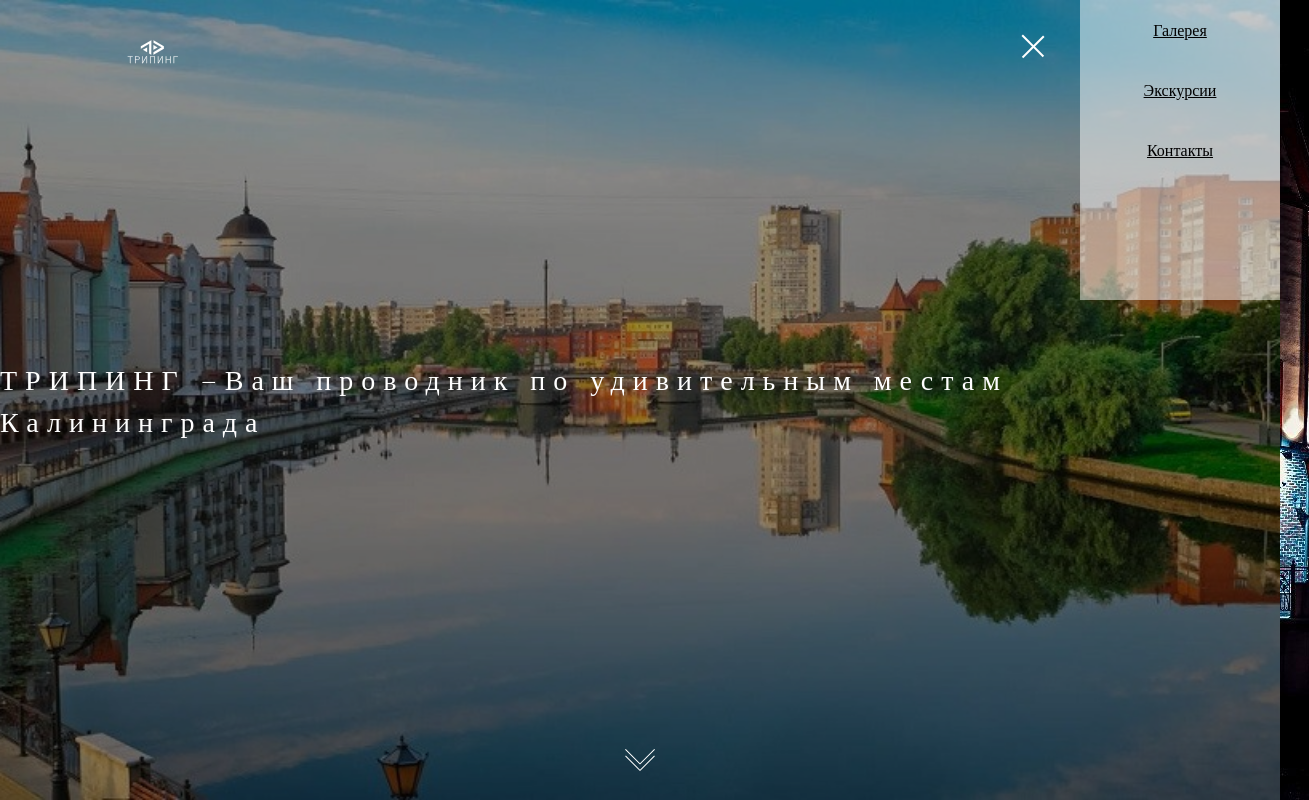
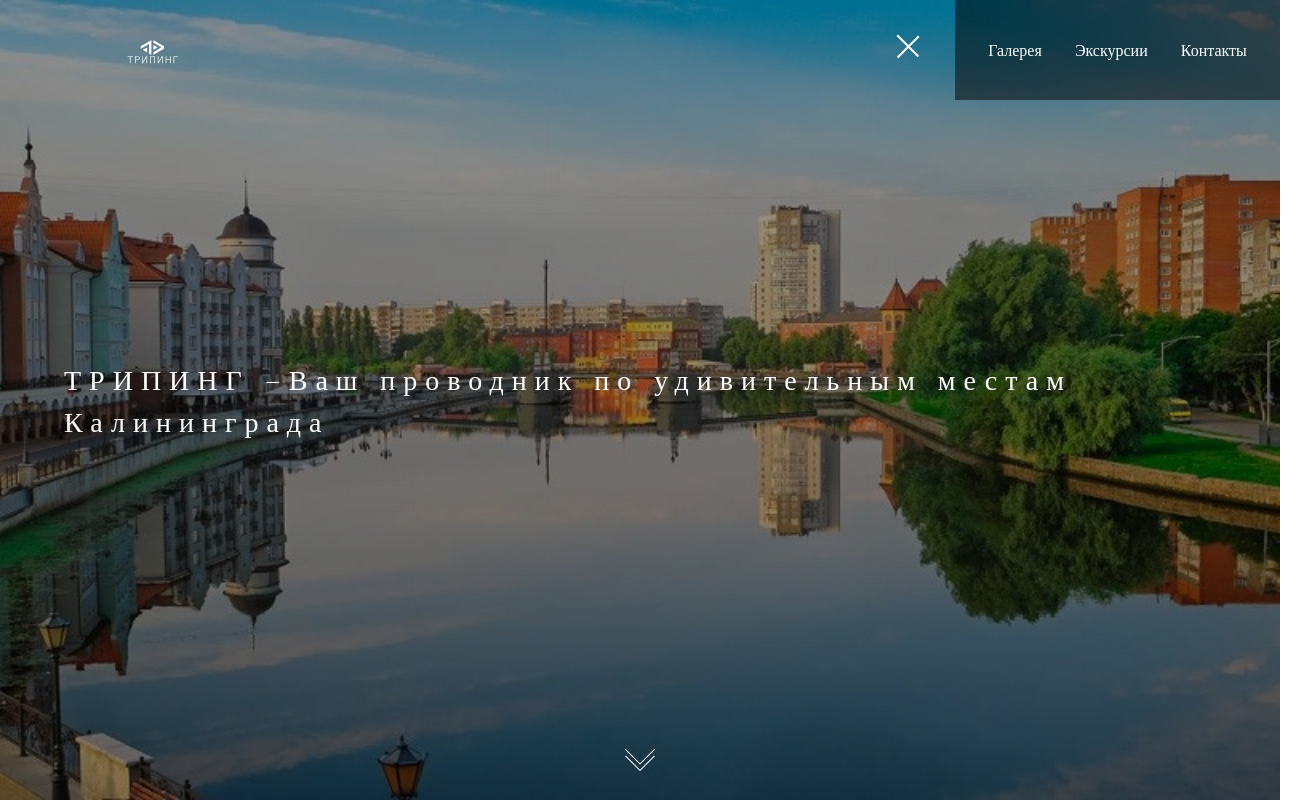
Before and after one commit to vattgern/Kaliningrad, a plain HTML site: page index.html in a window 1280 px wide. Both pictures are taken after a click on the element 1233 px from the left and 43 px from the top of the page. Shown: the top 800 px of the page, 1309 px wide, since content can reach past the window. Drawn offline with nearby package versions, Linux system fonts and the light colour scheme.

Commit message:
16:15 Чистим код 10 февраля

```diff
--- a/css/header.css
+++ b/css/header.css
@@ -6,7 +6,7 @@
         flex-direction: column;
         align-items: center;
         position: relative;
-        background: url("../images/back-header.jpeg") no-repeat fixed center;
+        background: url("../images/back-header.jpeg") no-repeat fixed bottom right;
         background-size: cover;
     }
     .header-back-shadow{
@@ -319,6 +319,9 @@
     }
 }
 @media screen and (max-width: 1365px) and (min-width: 375px){
+    html,body{
+        overflow-x: hidden;
+    }
     header{
         width: 100%;
         height: 100vh;
@@ -408,35 +411,39 @@
         background-color: white;
     }
     .header-list-ul{
-        width: 200px;
-        height: 300px;
-        background-color: rgba(255, 255, 255, 0.5);
+        width: 325px;
+        height: 100px;
+        background-color: rgba(0, 0, 0, 0.5);
         position: absolute;
         top: 0;
         right: 0;
-        z-index: 3;
+        display: none;
         font-family: 'Playfair Display', serif;
-        display: none;
-        transition: all 0.4s ease;
+    }
+    .header-list-ul li a{
+        width: 100%;
+        text-decoration: none;
     }
     .burger-menu-move{
-        transform: translateX(-200px);
+        transform: translateX(-325px);
     }
     .list-none{
-        display: block;
-        z-index: 3;
-    }
-    .header-list-ul li{
-        width: 100%;
-        height: 20%;
+        display: flex;
+        flex-direction: row;
+        justify-content: space-evenly;
+        z-index: 5;
     }
     .header-list-ul a{
         width: 100%;
         height: 100%;
-        color: black;
+        color: white;
         display: flex;
         justify-content: center;
         align-items: center;
+    }
+    .inner-block{
+        z-index: 10;
+        height: 40px;
     }
     .header-content{
         width: 100%;
@@ -446,6 +453,7 @@
         align-items: center;
         transition: all .4s ease-in;
         z-index: 2;
+        position: relative;
     }
     .header-content p{
         font-family: 'Playfair Display', serif;
@@ -453,6 +461,7 @@
         font-size:  1.75rem;
         letter-spacing: 0.5rem;
         z-index: 2;
+        margin-left: 5%;
     }
     .arrow-down{
         width: 100%;
--- a/css/open-cards.css
+++ b/css/open-cards.css
@@ -212,6 +212,7 @@
         align-items: center;
         transform: translateX(-100%);
         opacity: 0;
+        z-index: 5;
     }
     .btn_exit{
         width: 30px;
@@ -248,9 +249,11 @@
         width: 70%;
         display: flex;
         flex-direction: column;
-        z-index: 3;
+        position: relative;
+        z-index: 6;
         background-color: whitesmoke;
         padding: 5%;
+        overflow-x: hidden;
     }
     .open-card-content h1{
         font-family: 'Playfair Display', serif;
@@ -269,9 +272,9 @@
         background-color: #222222;
     }
     .open-card-1{
-        margin-top: 100%;
+        margin-top: 425%;
     }
     .open-card-2{
-        margin-top: 120%;
+        margin-top: 145%;
     }
 }
--- a/js/open-tours.js
+++ b/js/open-tours.js
@@ -26,7 +26,7 @@ window.addEventListener("DOMContentLoaded",()=>{
                document.querySelector(".open-card-2").style.display = "flex";
                document.querySelector(".area-open-cards").style.transform = "translateX(0%)";
                document.querySelector(".area-open-cards").style.transform = "translateY(65%)";
-               if(window.innerWidth > 400){
+               if(window.innerWidth > 500){
                    document.body.style.overflowY = "hidden";
                }
             });
```
Also changed, not shown: css/gallery-two.css (+14 -0 lines), pages/gallery.html (+3 -0 lines).
